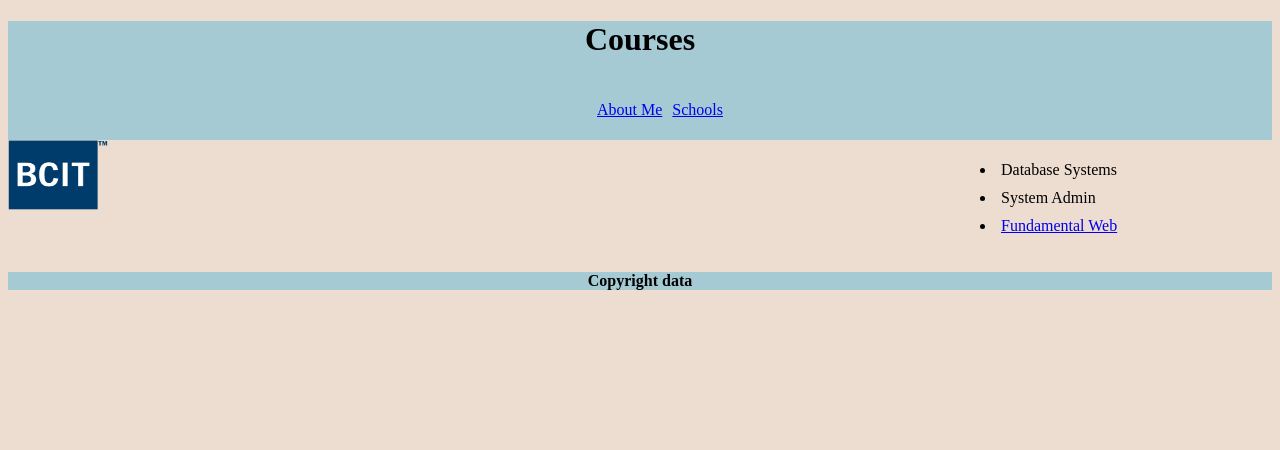
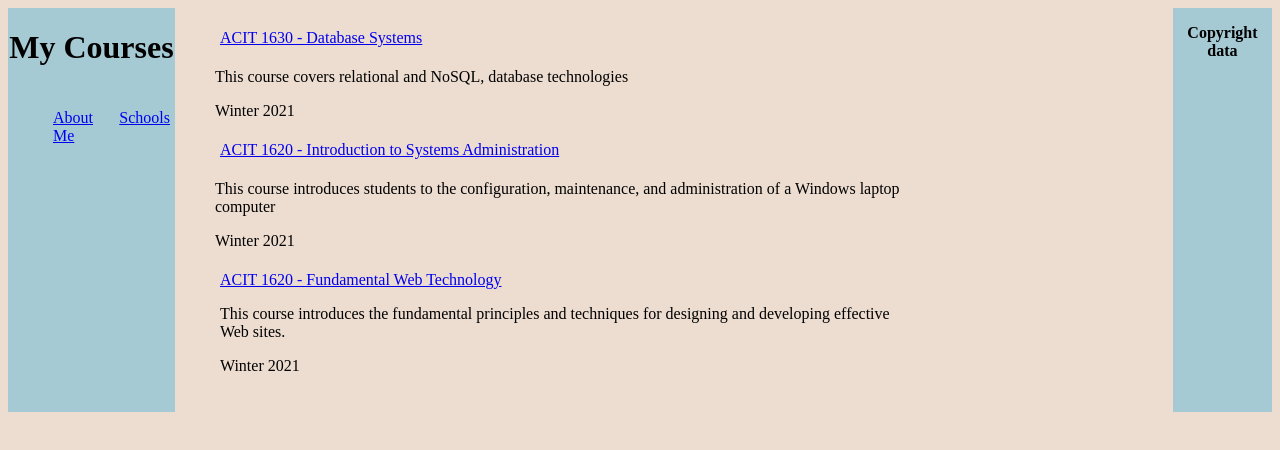
Before and after one commit to chahoi/personal_website, a plain HTML site: page misc/courses.html in a window 1280 px wide. Drawn offline with Linux system fonts and the light colour scheme.

Commit message:
add new information to my courses

```diff
--- a/css/stylesheet.css
+++ b/css/stylesheet.css
@@ -33,9 +33,7 @@ main{
 .portrait{
     grid-column: 1/2;
 }
-.whatIlove{
 
-}
 
 
 /* nav {
@@ -54,3 +52,14 @@ footer{
 #index_font{
     font-family: Montserrat, sans-serif;
 }
+
+.myCourseList{
+    list-style-type: none;
+}
+
+@media screen and (min-width: 1200px) {
+    .myCourses{
+        display: flex;
+
+    }
+}
--- a/misc/courses.html
+++ b/misc/courses.html
@@ -2,12 +2,13 @@
 <html lang="en">
   <head>
     <meta charset="UTF-8">
+    <meta name="viewport" content="width=device-width, initial-scale=1.0">
     <title>About me</title>
     <link href="../css/stylesheet.css" rel="stylesheet">
   </head>
-  <body>
+  <body class="myCourses">
     <header>
-      <h1>Courses</h1>
+      <h1>My Courses</h1>
       <nav class="navigation">
         <ul>
           <li><p><a href="../index.html">About Me</a></p></li>
@@ -16,22 +17,24 @@
       </nav>
     </header>
     <main>
-      <a href="https://www.bcit.ca/" target="_blank">
-        <img alt="BCIT logo" src="../images/bcit_logo.svg.png" width="100" height="70">
-      </a>
-      <ul>
-        <li>Database Systems</li>
-        <li>System Admin</li>
+
+      <ul class="myCourseList">
+        <li><a href="https://www.bcit.ca/outlines/20223048467/" target="_blank" title="course outline">ACIT 1630 - Database Systems</a></li>
+        <p>This course covers relational and NoSQL, database technologies</p>
+        <p>Winter 2021</p>
+
+        <li><a href="https://www.bcit.ca/outlines/20223048467/" target="_blank" title="course outline">ACIT 1620 - Introduction to Systems Administration</a></li>
+        <p>This course introduces students to the configuration, maintenance, and administration of a Windows laptop computer</p>
+        <p>Winter 2021</p>
+
         <li>
-          <a
-            href="https://www.bcit.ca/outlines/20223048467/"
-            target="_blank"
-            title="course outline"
-          >
-            Fundamental Web
-          </a>
+          <a href="https://www.bcit.ca/outlines/20223048467/" target="_blank" title="course outline">ACIT 1620 - Fundamental Web Technology</a>
+          <p>This course introduces the fundamental principles and techniques for designing and developing effective Web sites.</p>
+          <p>Winter 2021</p>
         </li>
+
       </ul>
+
     </main>
 
     <footer>
```
Also changed, not shown: index.html (+1 -0 lines), misc/school.html (+1 -0 lines).
